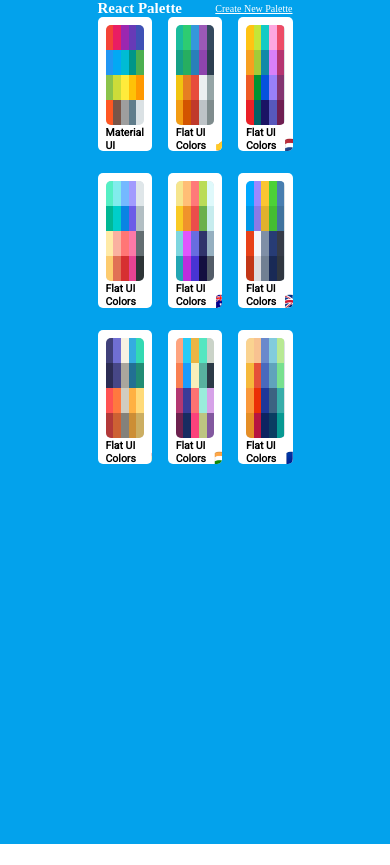
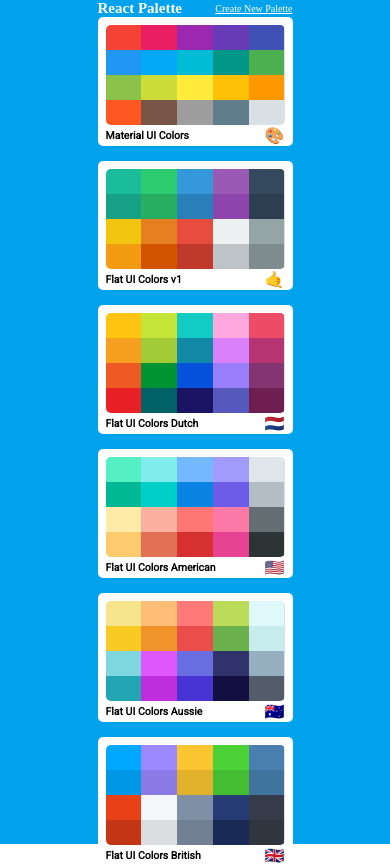
Before and after one commit to xzhang8102/React_Color_Palette, a React (Create React App) app: page / in a window 390 px wide. Shown: the top 865 px of the page. Before the commit the page ends 844 px from the top, so only its background shows below. Built offline with nearby package versions, Linux system fonts and the light colour scheme.

Commit message:
responsive palette list

```diff
--- a/src/styles/PaletteListStyles.js
+++ b/src/styles/PaletteListStyles.js
@@ -1,3 +1,5 @@
+import screenSizes from './screenSizes';
+
 export default {
   root: {
     backgroundColor: '#03a2ec',
@@ -7,9 +9,19 @@
     justifyContent: 'center'
   },
   container: {
-    width: '50%',
+    width: '55%',
     display: 'flex',
-    flexDirection: 'column'
+    flexDirection: 'column',
+    flexWrap: 'wrap',
+    [screenSizes.down('xl')]: {
+      width: '60%'
+    },
+    [screenSizes.down('lg')]: {
+      width: '65%'
+    },
+    [screenSizes.down('xs')]: {
+      width: '50%'
+    }
   },
   nav: {
     display: 'flex',
@@ -24,8 +36,15 @@
   palettes: {
     width: '100%',
     display: 'grid',
-    gridTemplateColumns: 'repeat(3, 1fr)',
-    gridColumnGap: '8%',
-    gridRowGap: '5%'
+    gridTemplateColumns: 'repeat(3, 30%)',
+    gridGap: '2.5rem',
+    [screenSizes.down('md')]: {
+      gridTemplateColumns: 'repeat(2, 50%)',
+      gridGap: '3rem'
+    },
+    [screenSizes.down('xs')]: {
+      gridTemplateColumns: 'repeat(1, 100%)',
+      gridGap: '1.5rem'
+    }
   }
 };
--- a/src/styles/screenSizes.js
+++ b/src/styles/screenSizes.js
@@ -18,7 +18,8 @@
       xs: '576px',
       sm: '768px',
       md: '992px',
-      lg: '1200px'
+      lg: '1200px',
+      xl: '1600'
     };
     return `@media (max-width: ${sizes[size]})`;
   }
```
